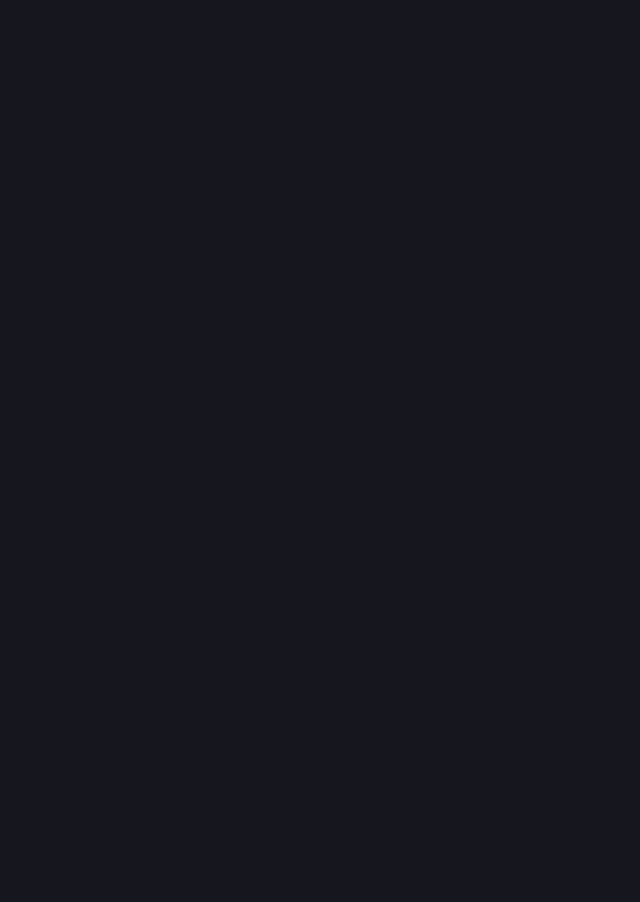
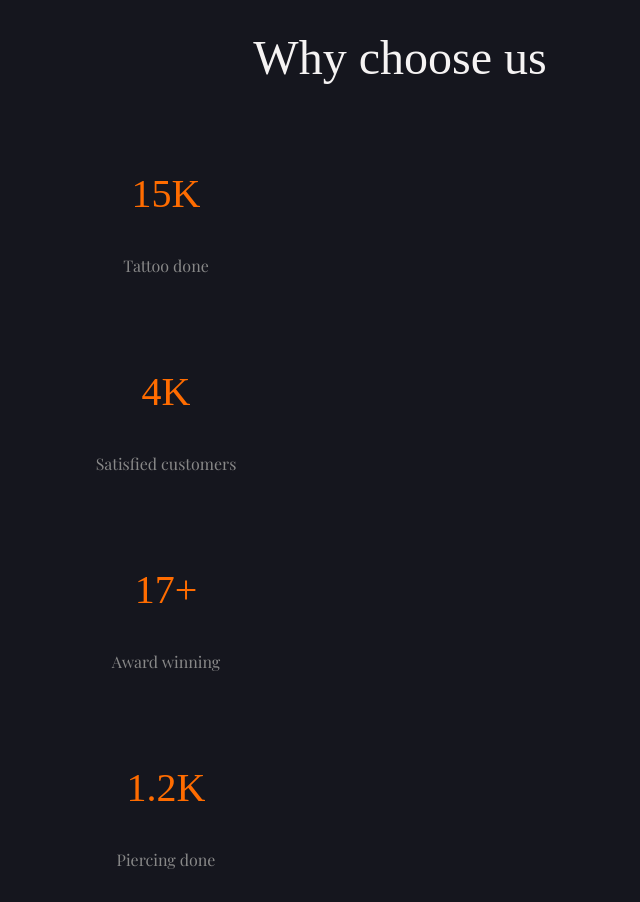
Before and after one commit to ViktorSvertoka/tattoo-studio, a Next.js app: page / in a window 1280 px wide. Shown: the part 5680-6582 px from the top of the page, without its empty margins (240-880 px from the left). Before the commit the page ends 5662 px from the top, so only its background shows below. Built offline with nearby package versions, Linux system fonts and the light colour scheme; a web font is replaced by a local one.

Commit message:
Feat(TSX) Added content for section choose

```diff
--- a/src/sections/Choose.tsx
+++ b/src/sections/Choose.tsx
@@ -1,7 +1,31 @@
 const Choose = () => {
   return (
     <section className="">
-      <div className="container"></div>
+      <div className="container">
+        <h2 className="text-white font-rye xs:text-[32px] sm:text-[48px] lg:text-[48px] xs:mt-[24px] sm:mt-[40px] lg:mt-[74px] xs:mb-[32px] sm:mb-[40px] lg:mb-[73px] xs:text-center sm:text-center lg:text-center">
+          Why choose us
+        </h2>
+        <ul className="flex justify-center xs:flex-col sm:flex-wrap lg:flex-row gap-[24px]">
+          <li className="flex flex-col items-center text-center gap-[30px] py-[30px] w-[302px]">
+            <h4 className="text-darkOrange font-orelega text-[40px]">15K</h4>
+            <p className="text-gray font-playfair text-[16px]">Tattoo done</p>
+          </li>
+          <li className="flex flex-col items-center text-center gap-[30px] py-[30px] w-[302px]">
+            <h4 className="text-darkOrange font-orelega text-[40px]">4K</h4>
+            <p className="text-gray font-playfair text-[16px]">
+              Satisfied customers
+            </p>
+          </li>
+          <li className="flex flex-col items-center text-center gap-[30px] py-[30px] w-[302px]">
+            <h4 className="text-darkOrange font-orelega text-[40px]">17+</h4>
+            <p className="text-gray font-playfair text-[16px]">Award winning</p>
+          </li>
+          <li className="flex flex-col items-center text-center gap-[30px] py-[30px] w-[302px]">
+            <h4 className="text-darkOrange font-orelega text-[40px]">1.2K</h4>
+            <p className="text-gray font-playfair text-[16px]">Piercing done</p>
+          </li>
+        </ul>
+      </div>
     </section>
   );
 };
```
